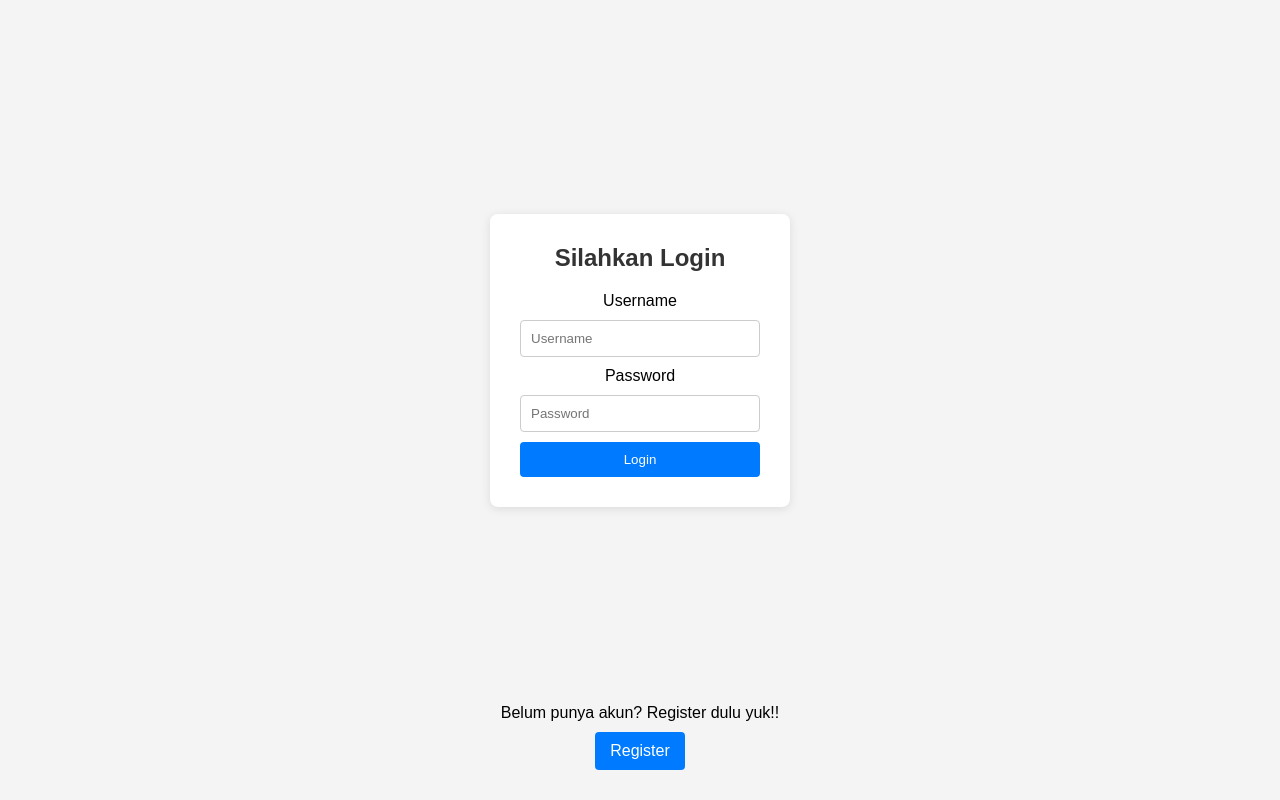
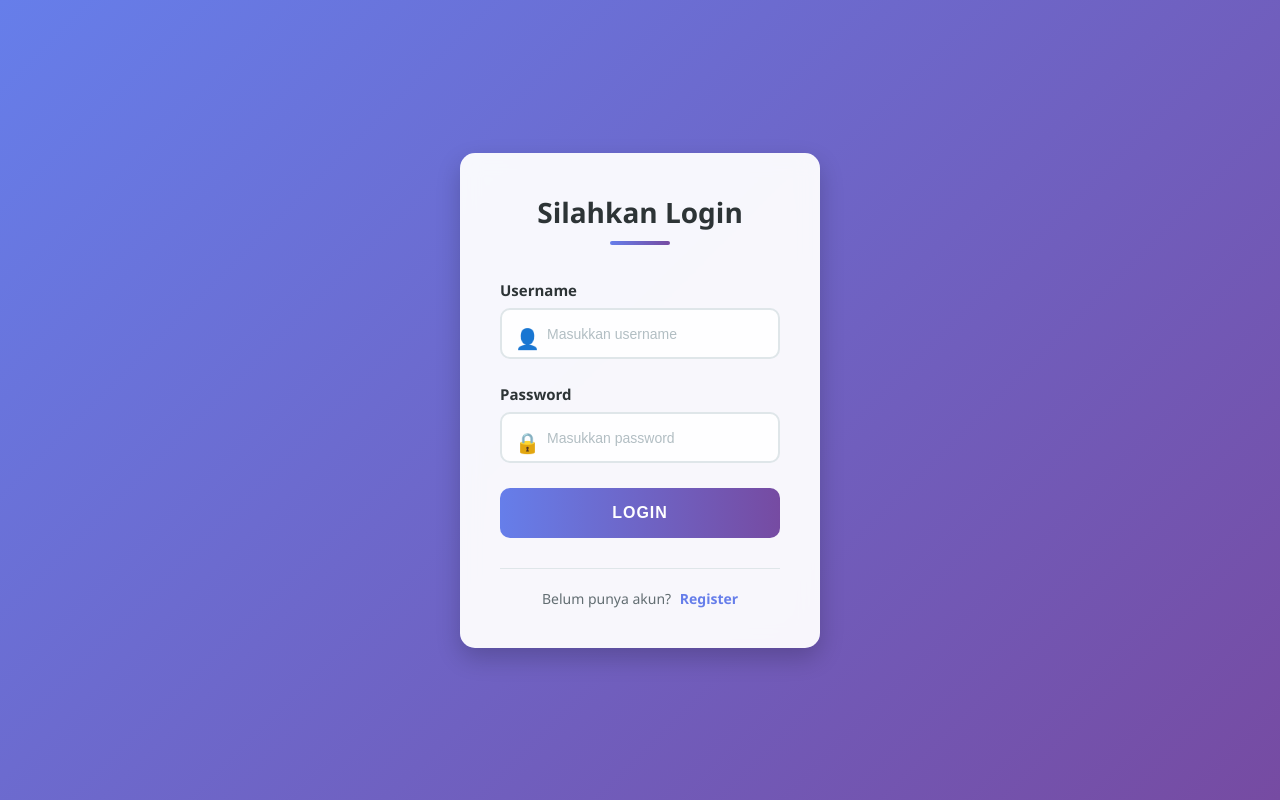
Before and after one commit to ArizalMuluk/SPK-web, a Flask app: page /login in a window 1280 px wide. Run offline with Flask 3, Linux system fonts and the light colour scheme; some libraries are stand-ins or nearby versions.

Commit message:
change login & register style on  style.css

```diff
--- a/app.py
+++ b/app.py
@@ -8,7 +8,7 @@ from flask_mysqldb import MySQL
 
 load_dotenv()
 
-app = Flask(__name__)
+app = Flask(__name__, static_url_path="/static")
 
 app.secret_key = os.environ.get("SECRET_KEY")
 
--- a/static/style.css
+++ b/static/style.css
@@ -1,119 +1,272 @@
+/* Reset Default Styles */
 * {
     margin: 0;
     padding: 0;
     box-sizing: border-box;
 }
 
+/* Body Styles */
 body {
-    font-family: Arial, sans-serif;
-    background-color: #f4f4f4;
+    font-family: 'Segoe UI', Tahoma, Geneva, Verdana, sans-serif;
+    background: linear-gradient(135deg, #667eea 0%, #764ba2 100%);
+    min-height: 100vh;
     display: flex;
-    flex-direction: column;
+    align-items: center;
     justify-content: center;
-    align-items: center;
-    height: 100vh;
+}
+
+/* Container Layout */
+.container {
+    width: 100%;
+    max-width: 400px;
+    padding: 20px;
+}
+
+/* Form Wrapper Styles */
+.form-wrapper {
+    background-color: rgba(255, 255, 255, 0.95);
+    padding: 40px;
+    border-radius: 15px;
+    box-shadow: 0 10px 25px rgba(0,0,0,0.2);
+    backdrop-filter: blur(10px);
+    transform: translateY(0);
+    transition: all 0.4s ease;
+}
+
+.form-wrapper:hover {
+    transform: translateY(-5px);
+    box-shadow: 0 15px 30px rgba(0,0,0,0.3);
+}
+
+/* Form Title */
+.form-title {
+    text-align: center;
+    margin-bottom: 35px;
+    color: #2d3436;
+    font-size: 28px;
+    font-weight: 700;
     position: relative;
 }
 
-.form {
-    background-color: #fff;
-    border-radius: 8px;
-    box-shadow: 0 2px 10px rgba(0, 0, 0, 0.1);
-    padding: 30px;
-    width: 300px;
-    text-align: center;
-    margin-bottom: 80px; /* Memberi ruang untuk tombol login */
+.form-title:after {
+    content: '';
+    display: block;
+    width: 60px;
+    height: 4px;
+    background: linear-gradient(to right, #667eea, #764ba2);
+    margin: 10px auto 0;
+    border-radius: 2px;
 }
 
-input[type="text"],
-input[type="password"] {
-    width: 100%;
-    padding: 10px;
-    margin: 10px 0;
-    border: 1px solid #ccc;
-    border-radius: 4px;
-    transition: border-color 0.3s;
+/* Form Group Styles */
+.form-group {
+    margin-bottom: 25px;
+    position: relative;
 }
 
-/* Efek Fokus pada Input Field */
-input:focus {
-    border-color: #007bff;
-    outline: none;
+.form-group label {
+    display: block;
+    margin-bottom: 8px;
+    color: #2d3436;
+    font-size: 15px;
+    font-weight: 600;
+    transition: color 0.3s ease;
 }
 
-button {
+/* Form Input Styles */
+.form-control {
     width: 100%;
-    padding: 10px;
-    background-color: #007bff;
-    color: white;
-    border: none;
-    border-radius: 4px;
-    cursor: pointer;
-    transition: background-color 0.3s;
+    padding: 15px 45px;
+    border: 2px solid #dfe6e9;
+    border-radius: 10px;
+    font-size: 15px;
+    transition: all 0.3s ease;
+    background-color: rgba(255, 255, 255, 0.9);
 }
 
-/* Efek Hover pada Tombol */
-button:hover {
-    background-color: #0056b3;
+.form-control:focus {
+    outline: none;
+    border-color: #667eea;
+    background-color: #fff;
+    box-shadow: 0 0 0 4px rgba(102, 126, 234, 0.1);
 }
 
-.dashboard-container {
-    background-color: #fff;
-    border-radius: 8px;
-    box-shadow: 0 2px 10px rgba(0, 0, 0, 0.1);
-    padding: 30px;
-    text-align: center;
-    width: 300px;
+.form-control::placeholder {
+    color: #b2bec3;
+    font-size: 14px;
 }
 
-h2 {
-    margin-bottom: 20px;
-    color: #333;
+/* Login and Register Form Specific Styles */
+.login-form .form-group:before,
+.register-form .form-group:before {
+    position: absolute;
+    left: 15px;
+    top: 45px;
+    font-size: 20px;
+    z-index: 1;
 }
 
-.regbtn-container {
-    margin-top: 20px;
-    text-align: center;
-    width: 100%;
-    position: absolute;
-    bottom: 20px;
+.login-form .form-group:nth-child(1):before,
+.register-form .form-group:nth-child(1):before {
+    content: "👤";
 }
 
-.logbtn-container {
-    margin-top: 20px;
-    text-align: center;
-    width: 100%;
-    position: absolute;
-    bottom: 20px;
+.login-form .form-group:nth-child(2):before,
+.register-form .form-group:nth-child(2):before {
+    content: "🔒";
 }
 
-a {
-    display: inline-block;
-    margin: 10px 0;
-    padding: 10px 15px;
-    background-color: #007bff;
-    color: white;
-    text-decoration: none;
-    border-radius: 4px;
-    transition: background-color 0.3s;
+/* Button Styles */
+.btn {
+    width: 100%;
+    padding: 16px;
+    border: none;
+    border-radius: 10px;
+    font-size: 16px;
+    font-weight: 600;
+    cursor: pointer;
+    transition: all 0.3s ease;
+    position: relative;
+    overflow: hidden;
 }
 
-a:hover {
-    background-color: #0056b3;
+.btn-primary {
+    background: linear-gradient(to right, #667eea, #764ba2);
+    color: white;
+    text-transform: uppercase;
+    letter-spacing: 1px;
 }
 
-.flash-message {
-    padding: 10px;
-    margin-bottom: 15px;
-    border-radius: 5px;
+.btn-primary:hover {
+    background: linear-gradient(to right, #764ba2, #667eea);
+    transform: translateY(-2px);
+    box-shadow: 0 7px 20px rgba(102, 126, 234, 0.4);
 }
-.flash-success {
-    background-color: #d4edda;
-    color: #155724;
-    border: 1px solid #c3e6cb;
+
+.btn-primary:active {
+    transform: translateY(0);
+    box-shadow: 0 3px 10px rgba(102, 126, 234, 0.4);
 }
-.flash-error {
-    background-color: #f8d7da;
-    color: #721c24;
-    border: 1px solid #f5c6cb;
+
+/* Form Footer Styles */
+.form-footer {
+    text-align: center;
+    margin-top: 30px;
+    padding-top: 20px;
+    border-top: 1px solid #dfe6e9;
+    color: #636e72;
+    font-size: 14px;
 }
+
+.form-footer a {
+    color: #667eea;
+    text-decoration: none;
+    font-weight: 600;
+    transition: all 0.3s ease;
+    margin-left: 5px;
+}
+
+.form-footer a:hover {
+    color: #764ba2;
+    text-decoration: underline;
+}
+
+/* Alert Messages */
+.alert {
+    padding: 16px;
+    margin-bottom: 25px;
+    border-radius: 10px;
+    text-align: center;
+    font-size: 14px;
+    font-weight: 500;
+    animation: slideIn 0.4s ease;
+}
+
+@keyframes slideIn {
+    from {
+        transform: translateY(-20px);
+        opacity: 0;
+    }
+    to {
+        transform: translateY(0);
+        opacity: 1;
+    }
+}
+
+.alert-success {
+    background-color: rgba(46, 213, 115, 0.2);
+    color: #2ed573;
+    border: 1px solid rgba(46, 213, 115, 0.3);
+}
+
+.alert-danger {
+    background-color: rgba(255, 71, 87, 0.2);
+    color: #ff4757;
+    border: 1px solid rgba(255, 71, 87, 0.3);
+}
+
+/* Responsive Adjustments */
+@media (max-width: 480px) {
+    .container {
+        padding: 15px;
+    }
+
+    .form-wrapper {
+        padding: 30px 20px;
+    }
+
+    .form-title {
+        font-size: 24px;
+        margin-bottom: 25px;
+    }
+
+    .form-control {
+        padding: 12px 40px;
+    }
+
+    .btn {
+        padding: 14px;
+        font-size: 15px;
+    }
+}
+
+/* Input Focus Animation */
+.form-control:focus + label {
+    color: #667eea;
+}
+
+/* Form Shake Animation for Errors */
+@keyframes shake {
+    0%, 100% { transform: translateX(0); }
+    25% { transform: translateX(-10px); }
+    75% { transform: translateX(10px); }
+}
+
+.form-error {
+    animation: shake 0.4s ease-in-out;
+}
+
+/* Loading State for Button */
+.btn-loading {
+    position: relative;
+    pointer-events: none;
+    opacity: 0.8;
+}
+
+.btn-loading:after {
+    content: '';
+    position: absolute;
+    width: 20px;
+    height: 20px;
+    top: 50%;
+    left: 50%;
+    margin: -10px 0 0 -10px;
+    border: 2px solid rgba(255,255,255,0.3);
+    border-top-color: #fff;
+    border-radius: 50%;
+    animation: spin 0.8s linear infinite;
+}
+
+@keyframes spin {
+    to { transform: rotate(360deg); }
+}
--- a/templates/login.html
+++ b/templates/login.html
@@ -4,37 +4,53 @@
     <meta charset="UTF-8">
     <meta name="viewport" content="width=device-width, initial-scale=1.0">
     <title>Login</title>
-    <link rel="stylesheet" href="/static/style.css">
+    <link rel="stylesheet" href="{{ url_for('static', filename='style.css') }}">
 </head>
 <body>
-    <div class="form">
-        <h2>Silahkan Login</h2>
+    <div class="container">
+        <div class="form-wrapper">
+            <h2 class="form-title">Silahkan Login</h2>
 
-        <!-- Menampilkan pesan flash -->
             {% with messages = get_flashed_messages(with_categories=true) %}
                 {% if messages %}
                     {% for category, message in messages %}
-                    <div class="flash-message flash-{{ category }}">{{ message }}</div>
+                        <div class="alert alert-{{ category }}">{{ message }}</div>
                     {% endfor %}
                 {% endif %}
             {% endwith %}
 
-        <form action="/login" method="POST">
-            <div>
+            <form class="login-form" action="{{ url_for('login') }}" method="POST">
+                <div class="form-group">
                     <label for="username">Username</label>
-                <input type="text" id="username" name="username" placeholder="Username" required>
-            </div>
-            <div>
-                <label for="password">Password</label>
-                <input type="password" id="password" name="password" placeholder="Password" required>
-            </div>
-            <button type="submit">Login</button>
-        </form>
+                    <input
+                        type="text"
+                        id="username"
+                        name="username"
+                        required
+                        placeholder="Masukkan username"
+                        class="form-control"
+                    >
                 </div>
 
-    <div class="regbtn-container">
-        <p>Belum punya akun? Register dulu yuk!!</p>
-        <a href="/register">Register</a>
+                <div class="form-group">
+                    <label for="password">Password</label>
+                    <input
+                        type="password"
+                        id="password"
+                        name="password"
+                        required
+                        placeholder="Masukkan password"
+                        class="form-control"
+                    >
+                </div>
+
+                <button type="submit" class="btn btn-primary">Login</button>
+            </form>
+
+            <div class="form-footer">
+                Belum punya akun? <a href="{{ url_for('register') }}">Register</a>
+            </div>
+        </div>
     </div>
 </body>
 </html>
```
Also changed, not shown: templates/register.html (+34 -16 lines). Lines whose indentation alone changed are shown as unchanged.
